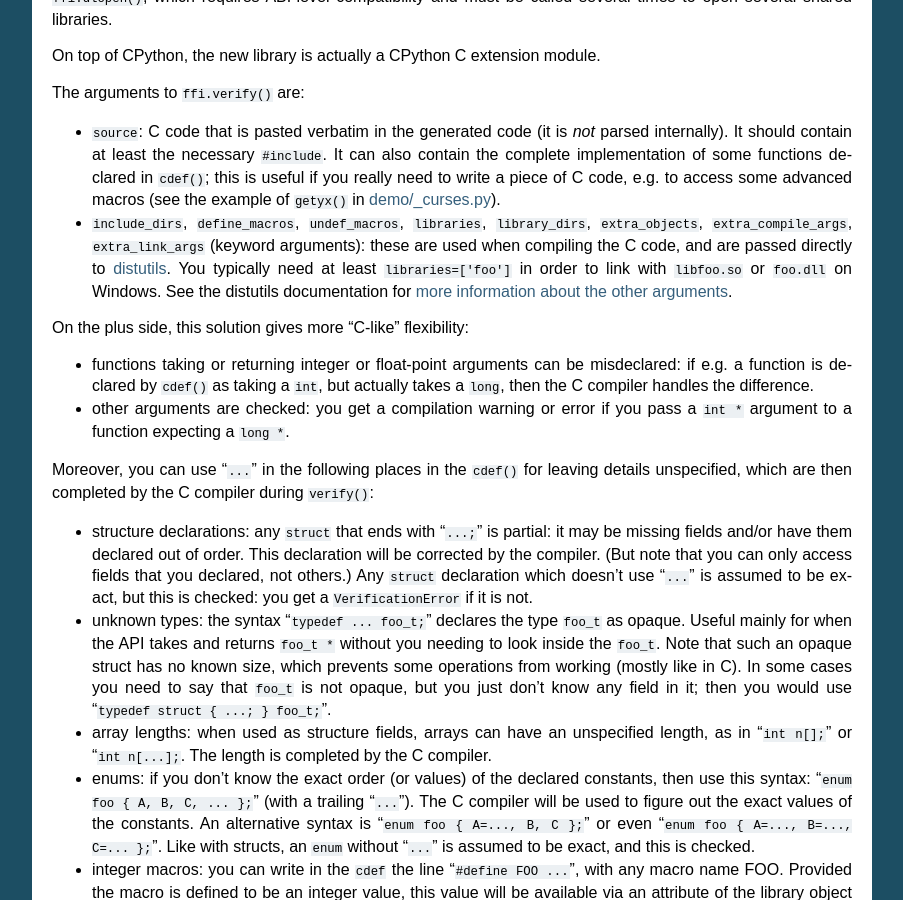
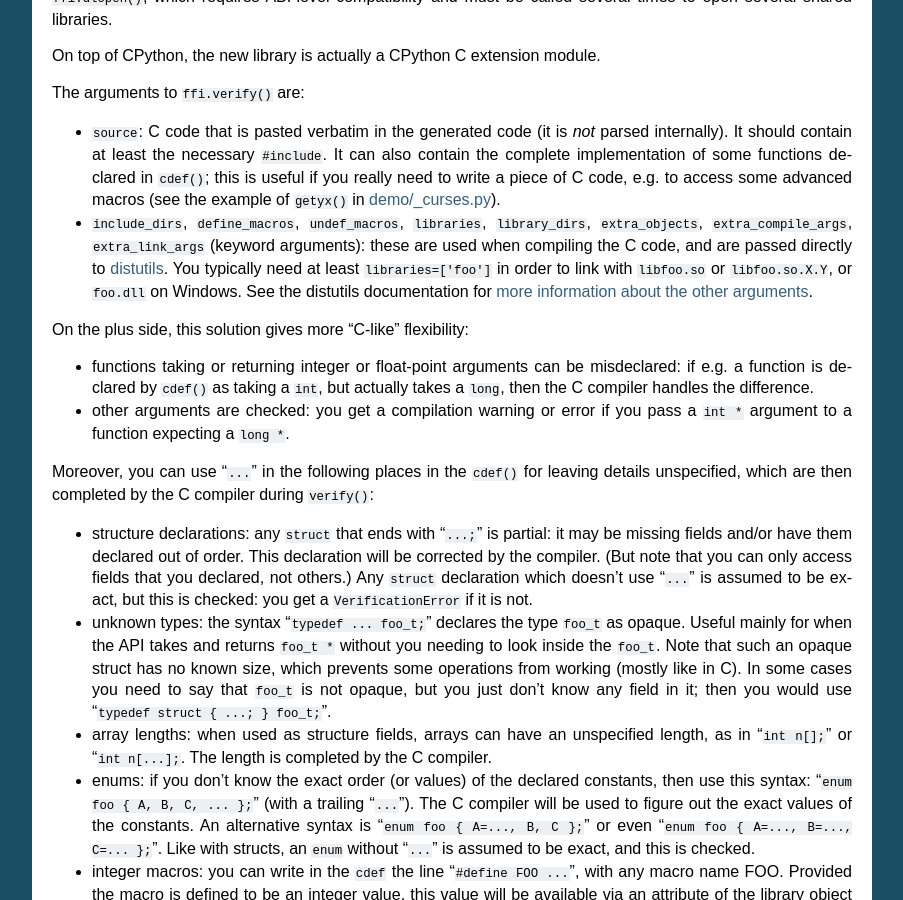
Before and after one commit to tharvik/cffi, a Sphinx documentation site: the page built from doc/source/index.rst, in a window 1280 px wide and 900 px high, scrolled down 5633 px. Shown: the whole window, without its empty margins (198-1101 px from the left). Built offline with Sphinx 7.4.7, drawn with Linux system fonts in a browser that asks for light colours.

Commit message:
Also mention libfoo.so.X.Y.

```diff
--- a/doc/source/index.rst
+++ b/doc/source/index.rst
@@ -434,10 +434,10 @@ The arguments to ``ffi.verify()`` are:
 *  ``include_dirs``, ``define_macros``, ``undef_macros``, ``libraries``,
    ``library_dirs``, ``extra_objects``, ``extra_compile_args``,
    ``extra_link_args`` (keyword arguments): these are used when
-   compiling the C code, and are passed directly to distutils_.
-   You typically need at least ``libraries=['foo']`` in order to
-   link with ``libfoo.so`` or ``foo.dll`` on Windows.  See the
-   distutils documentation for `more information about the other
+   compiling the C code, and are passed directly to distutils_.  You
+   typically need at least ``libraries=['foo']`` in order to link with
+   ``libfoo.so`` or ``libfoo.so.X.Y``, or ``foo.dll`` on Windows.  See
+   the distutils documentation for `more information about the other
    arguments`__.
 
 .. __: http://docs.python.org/distutils/setupscript.html#library-options
```
